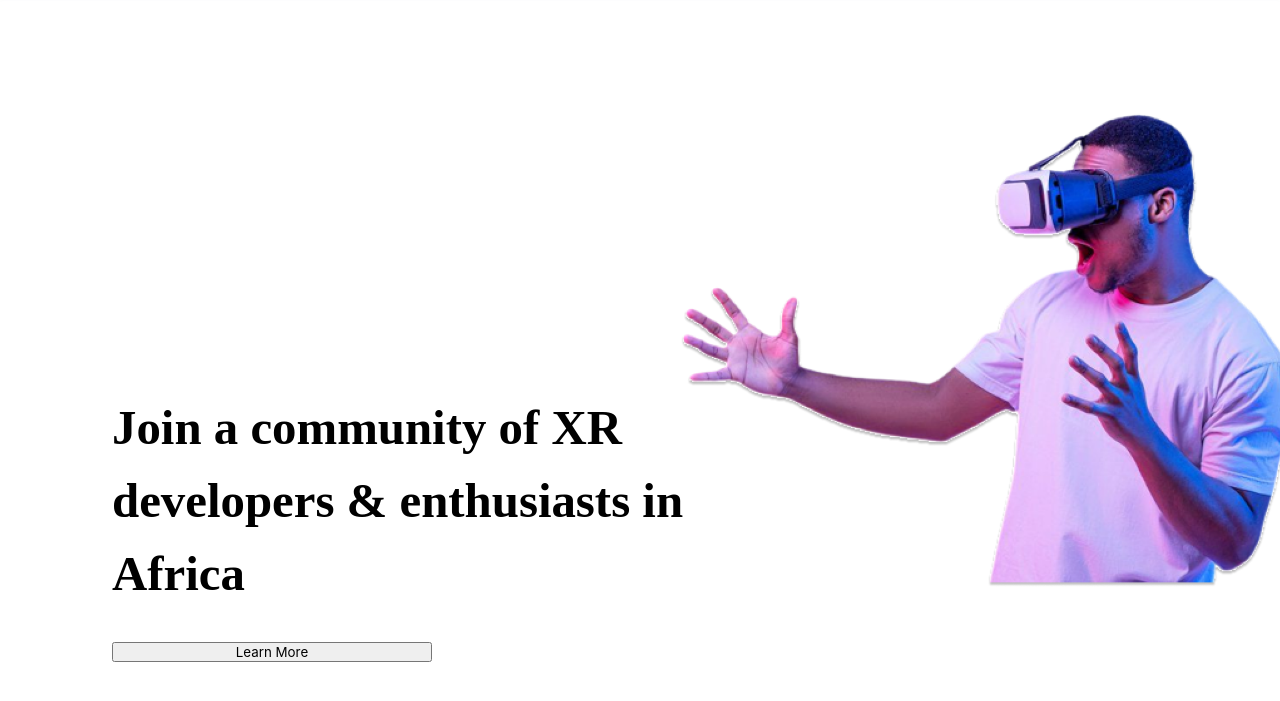
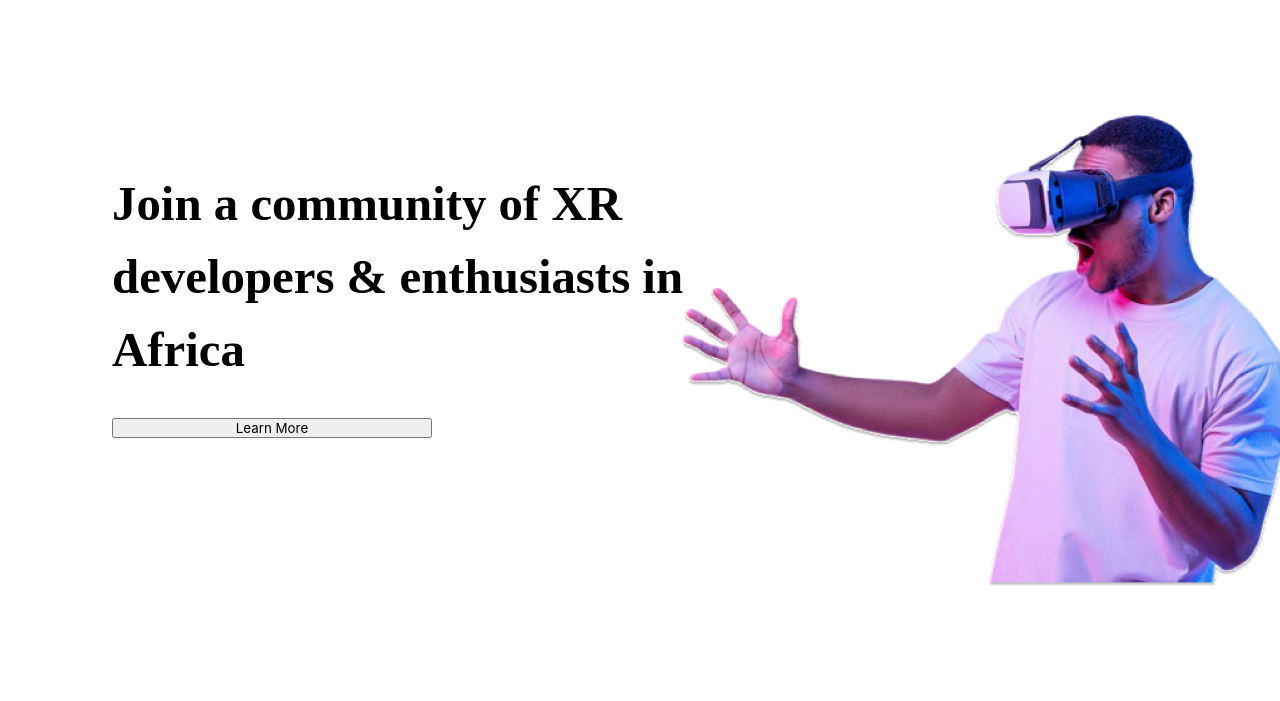
Before and after one commit to DaramolaD/Lead_XR_, a plain HTML site: page index.html in a window 1280 px wide. Shown: the part 89-790 px from the top of the page. Drawn offline with Linux system fonts and the light colour scheme.

Commit message:
sixth commit

```diff
--- a/style.css
+++ b/style.css
@@ -120,7 +120,7 @@ body {
     top: 5rem;
     /* position: absolute; */
     left: 7rem;
-    top: 20rem;
+    top: 6rem;
     z-index: 10;
 }
 .home .home_container .content p {
```
